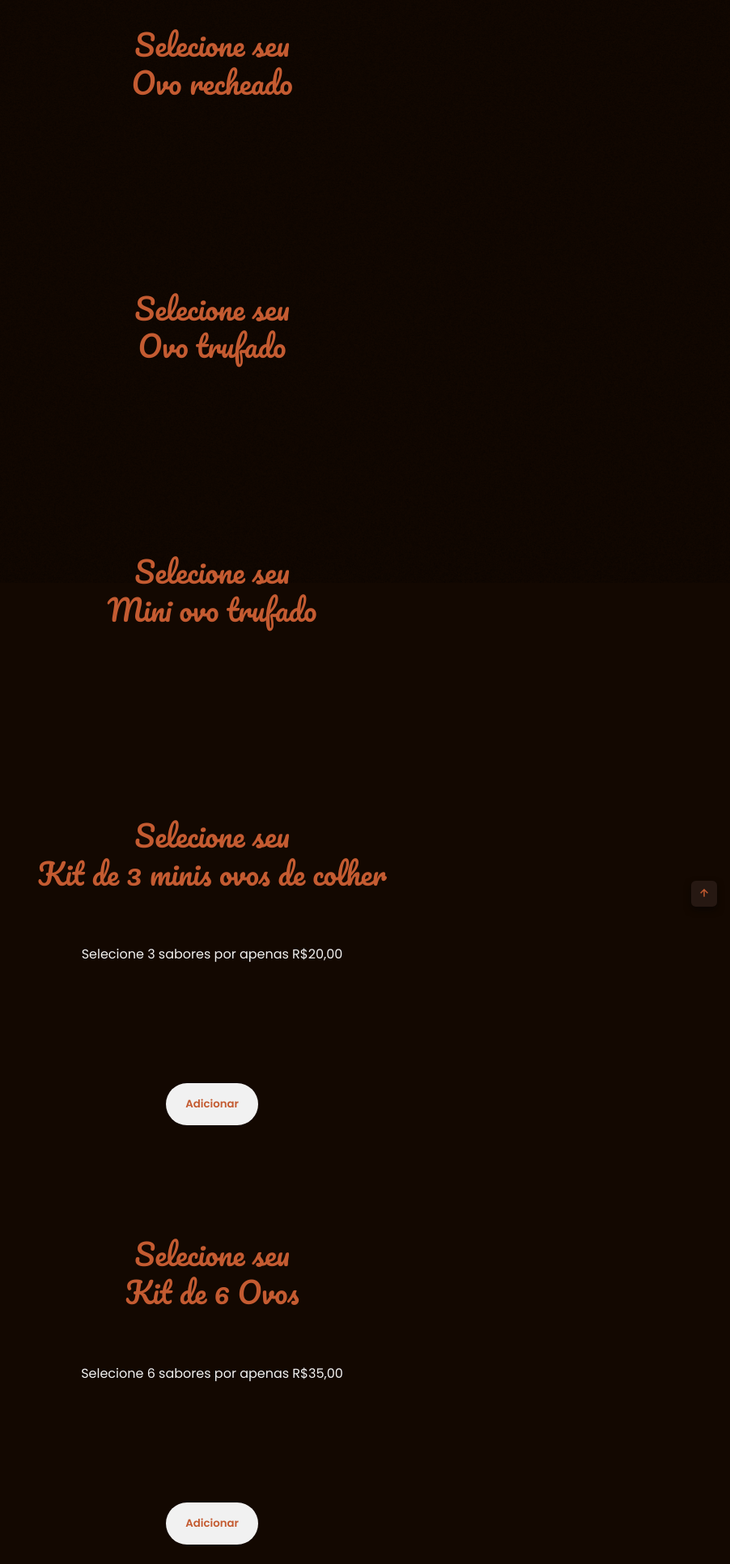
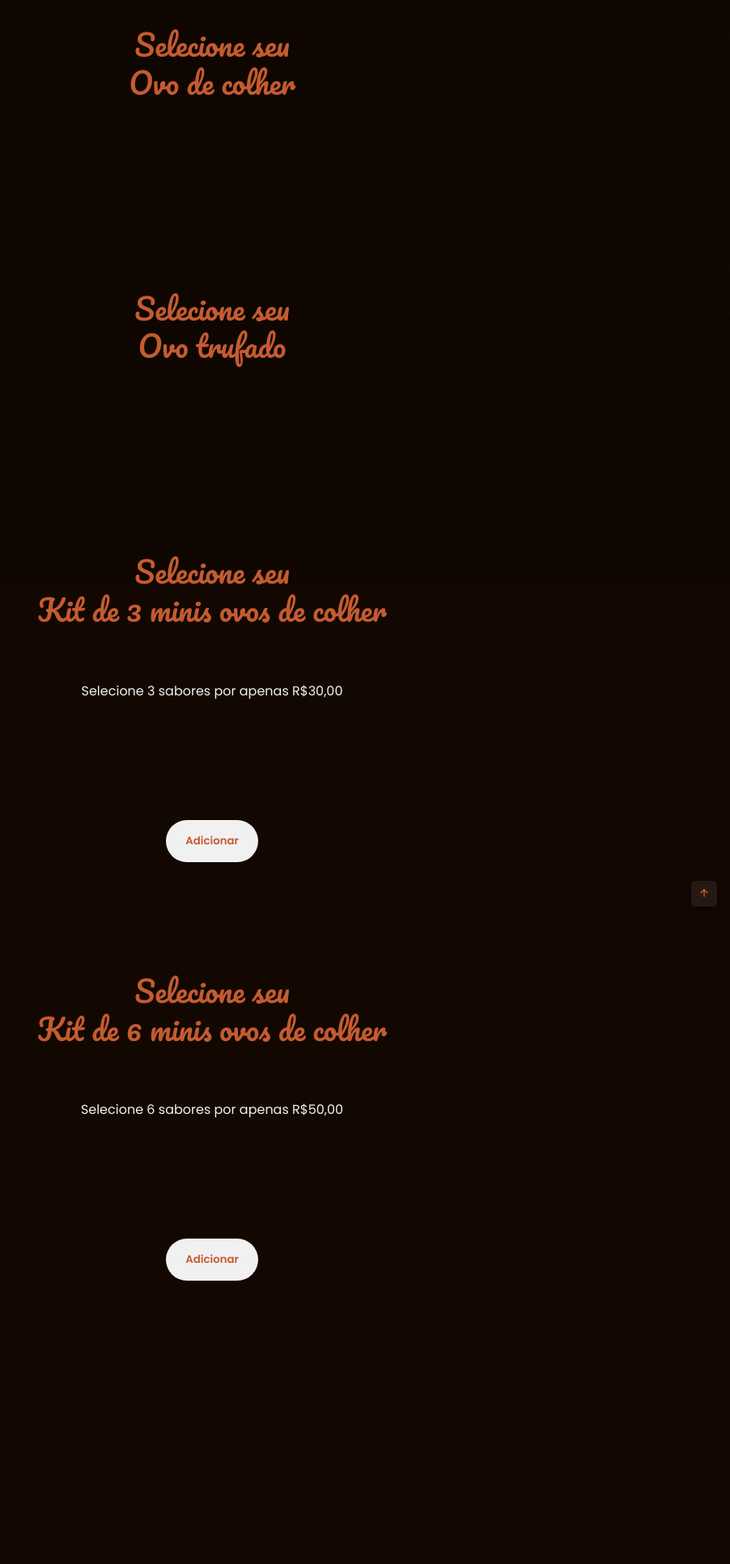
Before and after one commit to 07jaozin/Venda_ovos_de_pascoa_flask, a Flask app: page /itens in a window 1280 px wide. Shown: the part 80-2012 px from the top of the page at 81% size, without its empty margins (378-1280 px from the left). After the commit the page ends 1662 px from the top, so only its background shows below. Run offline with Flask 2, Linux system fonts and the light colour scheme; data that the repository does not hold is empty; some web fonts are replaced.

Commit message:
tempo carrinho 2

```diff
--- a/projeto/static/js/itens.js
+++ b/projeto/static/js/itens.js
@@ -45,7 +45,6 @@
                  let mais = document.querySelectorAll('.maisTres');
                  mais.forEach( classe => {
                      classe.classList.remove('disabilitado');
-                     window.href = '/itens#enviarTres'
                  })
              }
      });
@@ -94,7 +93,6 @@
                  let mais = document.querySelectorAll('.maisSeis');
                  mais.forEach( classe => {
                      classe.classList.remove('disabilitado');
-                      window.href = '/itens#enviarSeis'
                  })
 
              }
@@ -107,24 +105,3 @@
  document.getElementById('enviarTres').addEventListener("click", () => {
    document.getElementById('enviarTres').onsubmit;
  })
- function adicionaCarrinho(event, element){
-
-
-    event.preventDefault();
-    let id = element.getAttribute('data-id');
-
-    element.classList.add("adicionado");
-    setTimeout(() => {
-        element.classList.remove("adicionado");
-        console.log('aqui')
-    }, 1000)
-
-    console.log(id)
-    fetch(`/adiciona_carrinho/${id}`)
-        .then(() => {
-                console.log('certo')
-        })
-        .catch(error =>{
-            console.log('erro')
-        });
-}
--- a/projeto/templates/itens.html
+++ b/projeto/templates/itens.html
@@ -71,8 +71,9 @@
 
                 <!--- Toggle button -->
                 <div class="nav__toggle" id="nav-toggle">
+                    <a href="/carrinho" class="nav__link"><i class='bx bx-cart'></i></a>
+                    <i class='bx bx-menu'></i>
 
-                    <i class='bx bx-menu'></i>
                 </div>
             </nav>
         </header>
@@ -84,7 +85,7 @@
             <section class="items section" id="recheado">
                 <div class="shape_big"></div>
                 <h2 class="section__title">Selecione seu <br>
-                    Ovo recheado</h2>
+                    Ovo de colher</h2>
 
                     <div class="items__container container grid">
 
@@ -96,8 +97,8 @@
                         <span class="items__price">R${{ ovo.preco }},00</span>
                         <span class="items__price">{{ ovo.peso }}g</span>
 
-                        <a href="#" data-id="{{ ovo.id_ovos }}" onclick="adicionaCarrinho(this)" class="items__button">
-                            <i id="degustacao" class='bx bx-heart' style="color:#000000"></i>
+                        <a href="/adiciona_carrinho/{{ ovo.id_ovos }}" class="items__button">
+                            <i  id="degustacao" class='bx bx-heart' style="color:#000000"></i>
                         </a>
                     </article>
                     {% endif %}
@@ -121,39 +122,7 @@
                         <span class="items__price">R${{ ovo.preco }},00</span>
                         <span class="items__price">{{ ovo.peso }}g</span>
 
-                        <a  data-id="{{ ovo.id_ovos }}" onclick="adicionaCarrinho(event, this)" class="items__button">
-                            <i  id="degustacao" class='bx bx-heart' style="color:#000000"></i>
-                            <center>
-                            <img src="{{ url_for('static', filename='img/correto.png')}}" class="correto" alt="">
-                            </center>
-                        </a>
-                    </article>
-                    {% endif %}
-                {% endfor %}
-
-
-
-
-                    </div>
-
-            </section>
-            <section class="items section" id="Minis">
-                <div class="shape_big"></div>
-                <h2 class="section__title">Selecione seu <br>
-                    Mini ovo trufado</h2>
-
-                    <div class="items__container container grid">
-
-                      <!--=====================Precificar-===================-->
-                {% for ovo in ovos %}
-                        {% if ovo.categoria == 'degustacao' %}
-                        <article class="items__card">
-
-                        <h3 class="items__name">{{ ovo.nome }}</h3>
-                        <span class="items__price">R${{ ovo.preco }},00</span>
-                        <span class="items__price">{{ ovo.peso }}g</span>
-
-                        <a data-id="{{ ovo.id_ovos }}; return false" onclick="adicionaCarrinho(this)" class="items__button">
+                        <a href="/adiciona_carrinho/{{ ovo.id_ovos }}" class="items__button">
                             <i  id="degustacao" class='bx bx-heart' style="color:#000000"></i>
                         </a>
                     </article>
@@ -172,7 +141,7 @@
                     Kit de 3 minis ovos de colher</h2>
                 <center>
                 <p class="home__description">
-                       Selecione 3 sabores por apenas R$20,00
+                       Selecione 3 sabores por apenas R$30,00
                 </p>
                 </center>
 
@@ -186,7 +155,7 @@
 
                         <span class="items__price">{{ ovo.peso }}g</span>
 
-
+                        <!--<a href="/adiciona_carrinho/{{ ovo.id_ovos }}" class="items__button"> -->
                         <div class="container_bottom">
                             <a class="menosTres" href="javascript:void(0);" data-ovo-id="{{ ovo.id_ovos }}">-</a>
                             <input type="text" name="quantidades[{{ ovo.id_ovos }}]" class="quantidade" value="0" id="quantidadeTres_{{ ovo.id_ovos }}">
@@ -208,13 +177,13 @@
                     </center>
 
             </form>
-            <form action="{{ url_for('adicionar_ao_carrinho', categoria='Kit 6 sabores') }}" method="post" class="items section" id="Minis">
+            <form action="{{ url_for('adicionar_ao_carrinho', categoria='Kit 6 sabores') }}" method="post" class="items section" id="kitSeis">
                 <div class="shape_big"></div>
                 <h2 class="section__title">Selecione seu <br>
-                    Kit de 6 Ovos</h2>
+                    Kit de 6 minis ovos de colher</h2>
                 <center>
                 <p class="home__description">
-                       Selecione 6 sabores por apenas R$35,00
+                       Selecione 6 sabores por apenas R$50,00
                 </p>
                 </center>
 
@@ -227,7 +196,7 @@
                         <h3 class="items__name">{{ ovo.nome }}</h3>
                         <span class="items__price">{{ ovo.peso }}g</span>
 
-
+                        <!--<a href="/adiciona_carrinho/{{ ovo.id_ovos }}" class="items__button"> -->
                         <div class="container_bottom">
                             <a class="menosSeis" href="javascript:void(0);" data-ovo-id="{{ ovo.id_ovos }}">-</a>
                             <input type="text" name="quantidades[{{ ovo.id_ovos }}]" class="quantidade" value="0" id="quantidadeSeis_{{ ovo.id_ovos }}">
@@ -250,15 +219,20 @@
 
             </form>
 
+        <!--==================== FOOTER ====================-->
+        <footer class="footer section">
+
+        </footer>
+
         <!--========== SCROLL UP ==========-->
         <a href="#" class="scrollup" id="scroll-up">
             <i class='bx bx-up-arrow-alt'></i>
         </a>
 
+        <!--=============== SCROLLREVEAL ===============-->
 
 
-
-        <!--=============== JS ===============-->
+        <!--=============== MAIN JS ===============-->
         <script src="{{ url_for('static', filename='js/main.js')}}"></script>
         <script src="{{ url_for('static', filename='js/itens.js')}}"></script>
 
```
Also changed, not shown: projeto/static/css/principal.css (+3 -42 lines).
